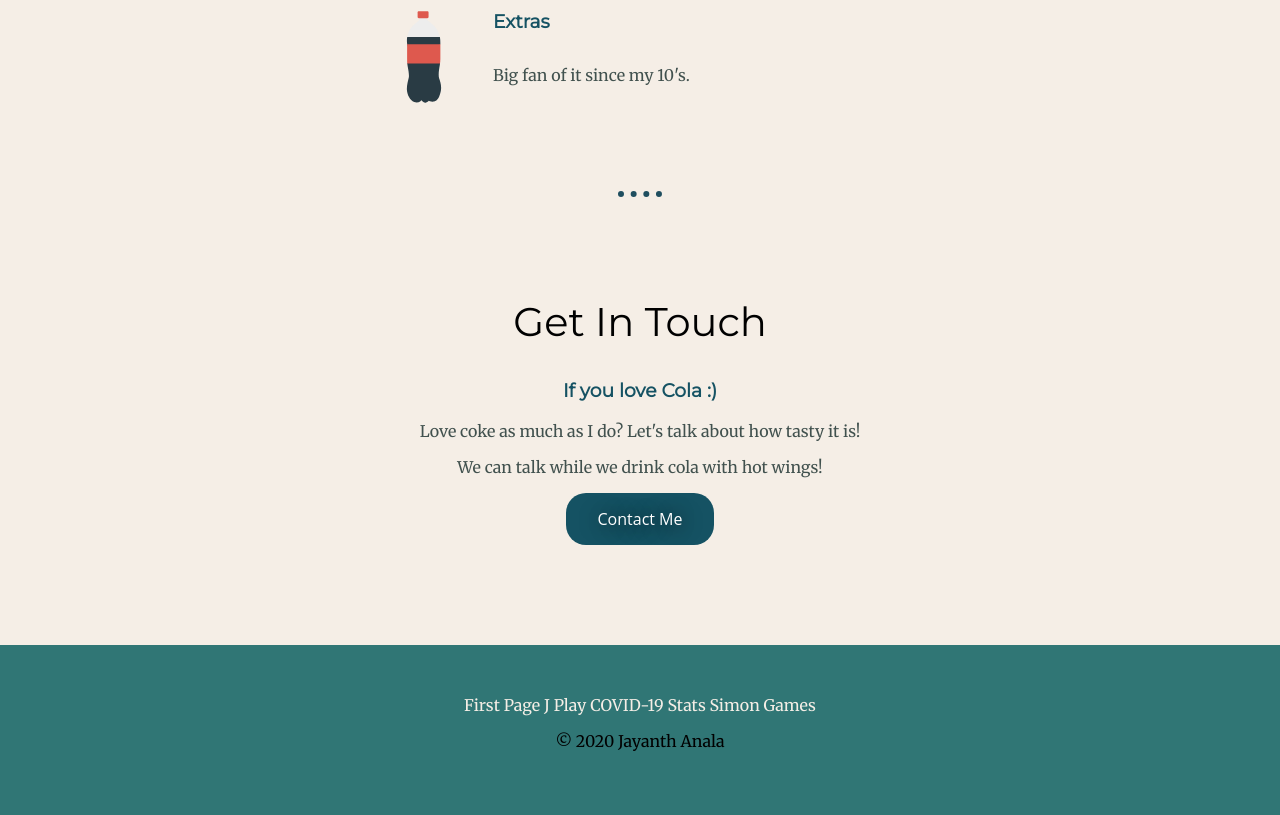
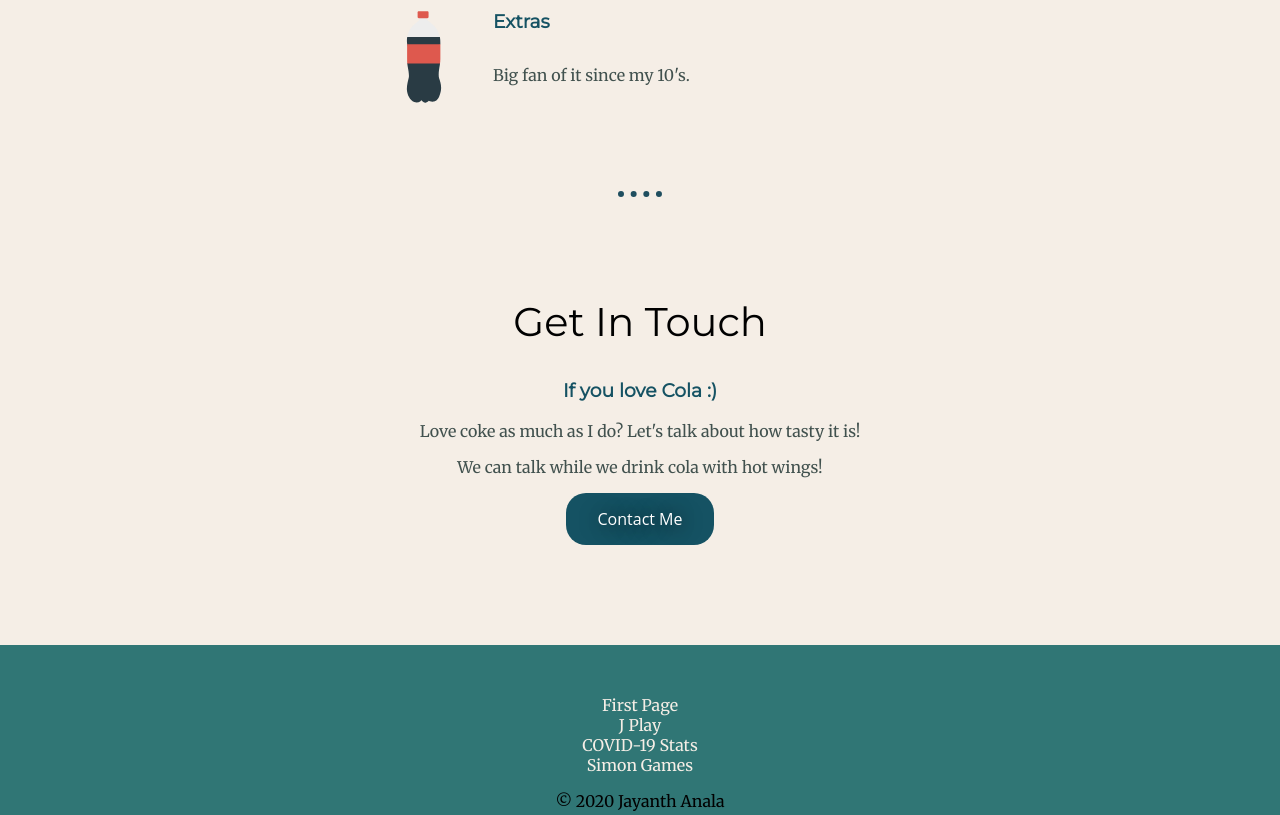
Before and after one commit to jayanthanala/cv, a plain HTML site: page index.html in a window 1280 px wide. Shown: the part 1982-2797 px from the top of the page. Drawn offline with Linux system fonts and the light colour scheme.

Commit message:
Update index.html

```diff
--- a/index.html
+++ b/index.html
@@ -59,10 +59,10 @@
 
 
   <div class="botc">
-    <a class="footer-link" href="images/mypage.html">First Page</a>
-    <a class="footer-link" href="https://jayanthanala.github.io/jplay/">J Play</a>
-    <a class="footer-link" href="https://onlinecovid-19.herokuapp.com/">COVID-19 Stats</a>
-    <a class="footer-link" href="https://jayanthanala.github.io/SimonGame/">Simon Games</a>
+    <a class="footer-link" href="images/mypage.html">First Page</a><br>
+    <a class="footer-link" href="https://jayanthanala.github.io/jplay/">J Play</a><br>
+    <a class="footer-link" href="https://onlinecovid-19.herokuapp.com/">COVID-19 Stats</a><br>
+    <a class="footer-link" href="https://jayanthanala.github.io/SimonGame/">Simon Games</a><br>
 
 
     <p>© 2020 Jayanth Anala</p>
```
